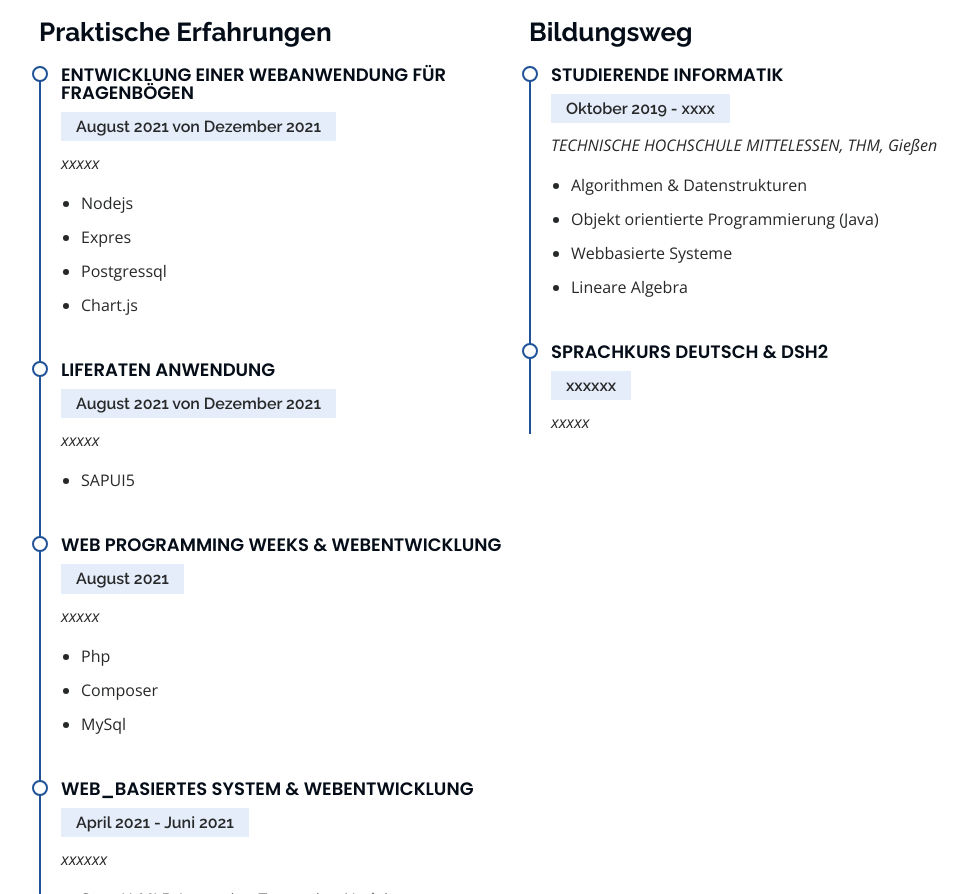
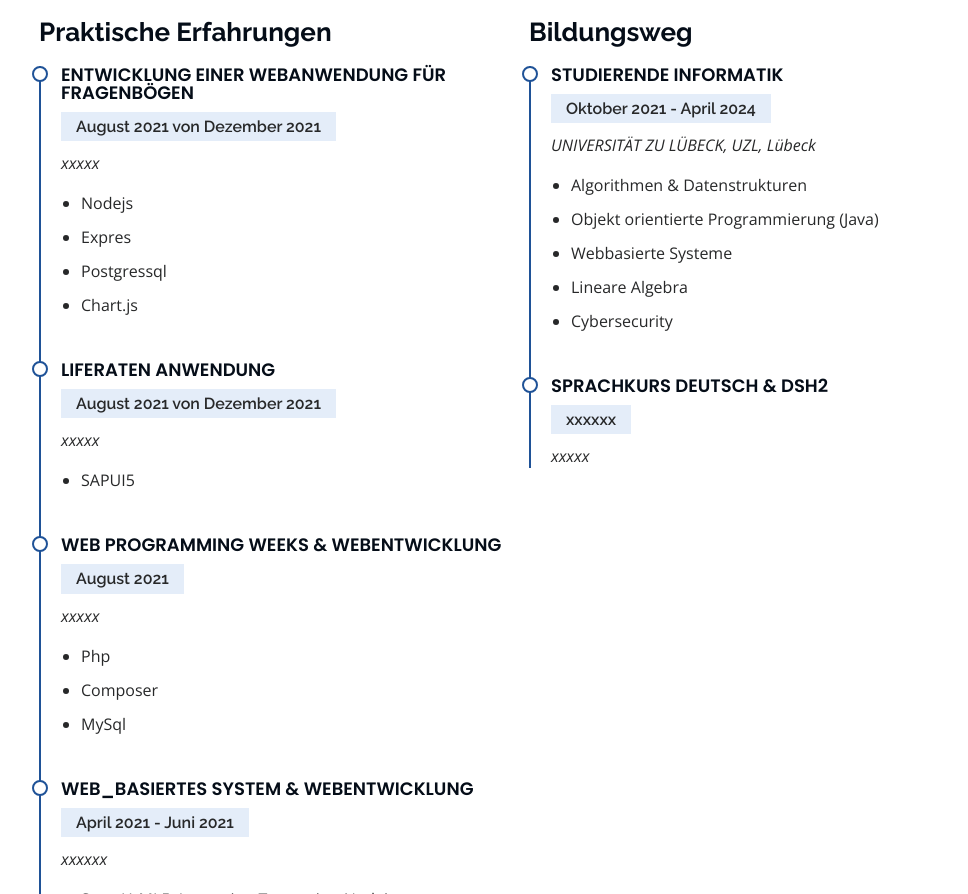
Before and after one commit to PradermN/cv_online, a plain HTML site: page index.html in a window 1280 px wide. Shown: the part 3450-4344 px from the top of the page, without its empty margins (273-1241 px from the left). Drawn offline with nearby package versions, Linux system fonts and the light colour scheme.

Commit message:
set competence

```diff
--- a/index.html
+++ b/index.html
@@ -501,13 +501,14 @@
             <h3 class="resume-title">Bildungsweg</h3>
             <div class="resume-item">
               <h4>STUDIERENDE INFORMATIK</h4>
-              <h5>Oktober 2019 - xxxx</h5>
-              <p><em>TECHNISCHE HOCHSCHULE MITTELESSEN, THM, Gießen</em></p>
+              <h5>Oktober 2021 - April 2024</h5>
+              <p><em>UNIVERSITÄT ZU LÜBECK, UZL, Lübeck</em></p>
               <ul>
                 <li>Algorithmen & Datenstrukturen</li>
                 <li>Objekt orientierte Programmierung (Java)</li>
                 <li>Webbasierte Systeme</li>
                 <li>Lineare Algebra</li>
+                <li>Cybersecurity</li>
               </ul>
             </div>
             <div class="resume-item">
```
